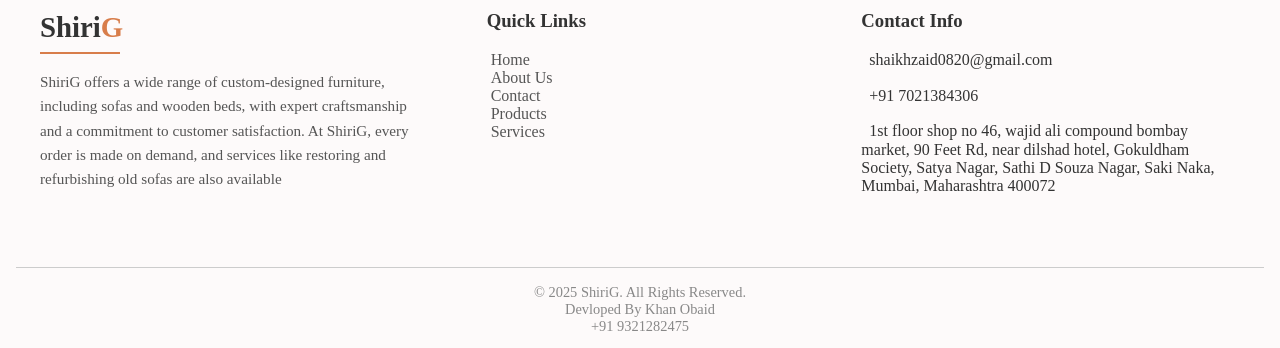
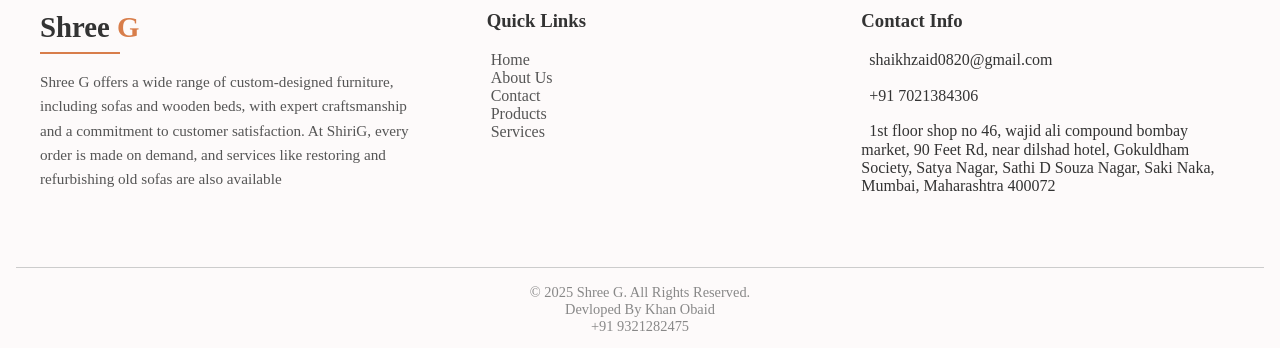
Before and after one commit to CodeCrack-101/Furniture, a React (Vite) app: page /about in a window 1280 px wide. Shown: the part 1396-1744 px from the top of the page. Built offline with nearby package versions, Linux system fonts and the light colour scheme; some icons are missing.

Commit message:
finallly

```diff
--- a/src/Component/Boost/Boost.jsx
+++ b/src/Component/Boost/Boost.jsx
@@ -5,7 +5,7 @@ function OverlapLayout() {
   return (
     <div className="overlap-container">
         <p>
-          Shiri G Best office Chair In Mumbai, offers a wide range of premium office chairs, stylish
+          Shree G Best office Chair In Mumbai, offers a wide range of premium office chairs, stylish
           sofas, and comfortable cots and beds — designed to blend comfort,
           durability, and modern style.
         </p>
--- a/src/Component/Footer/Footer.jsx
+++ b/src/Component/Footer/Footer.jsx
@@ -10,11 +10,11 @@ const Footer = () => {
         {/* Left Section */}
         <div className="footer-section">
           <h1>
-            Shiri<span>G</span>
+            Shree <span>G</span>
           </h1>
           <hr />
           <p>
-            ShiriG offers a wide range of custom-designed furniture,
+            Shree G offers a wide range of custom-designed furniture,
             including sofas and wooden beds, with expert craftsmanship and a
             commitment to customer satisfaction. At ShiriG, every order
             is made on demand, and services like restoring and refurbishing old
@@ -128,7 +128,7 @@ const Footer = () => {
 
       {/* Bottom */}
       <div className="footer-bottom">
-        &copy; {new Date().getFullYear()} ShiriG. All Rights Reserved.
+        &copy; {new Date().getFullYear()} Shree G. All Rights Reserved.
         <br/>
         Devloped By Khan Obaid
         <br/>
```
